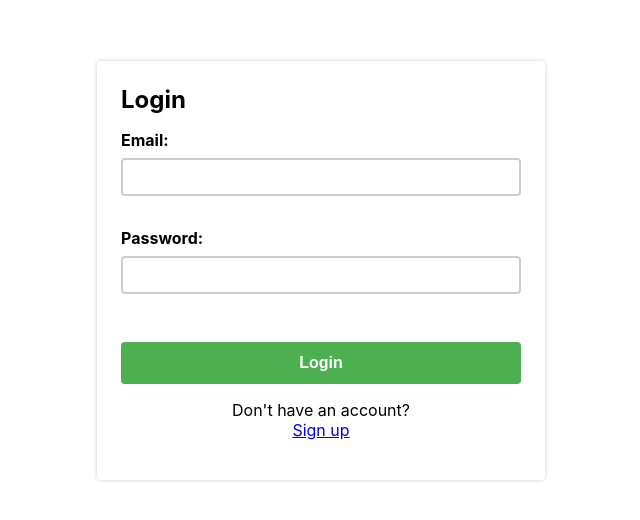
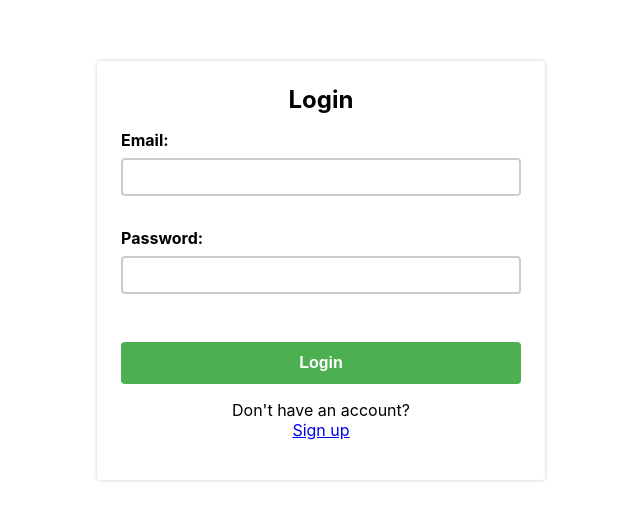
Before and after one commit to IshwariyaManivannan/test-task-frontend, a React (Create React App) app: page /login in a window 1280 px wide. Shown: the part 114-634 px from the top of the page, without its empty margins (319-959 px from the left). Built offline with nearby package versions, Linux system fonts and the light colour scheme.

Commit message:
profile aligment chage

```diff
--- a/src/components/login/login.css
+++ b/src/components/login/login.css
@@ -21,6 +21,7 @@
   .loginHead {
     font-size: 24px;
     font-weight: bold;
+    align-items: center;
     margin-bottom: 16px;
   }
 
--- a/src/components/profile/profile.js
+++ b/src/components/profile/profile.js
@@ -1,5 +1,6 @@
 
 import React, { useState, useEffect } from "react";
+import './profile.css'
 
 const Profile = () => {
     const [user, setUser] = useState(null);
```
